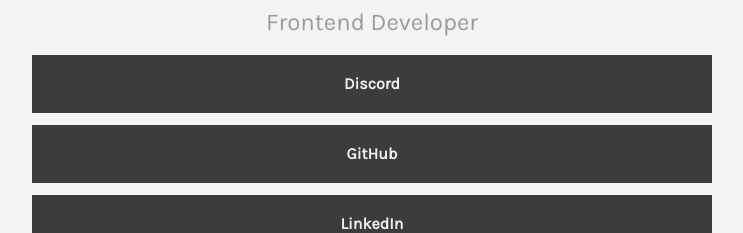
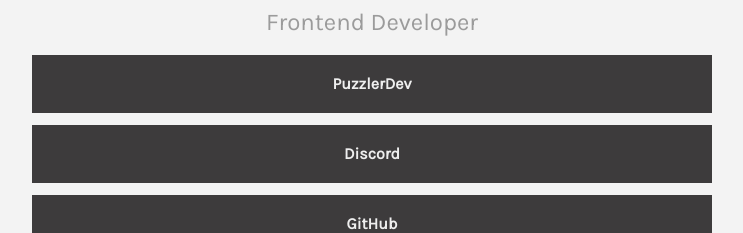
Before and after one commit to adonyssantos/adonyssantos, a React app: page / in a window 1280 px wide. Before the commit this address led to /links. Shown: the part 193-426 px from the top of the page, without its empty margins (268-1011 px from the left). Built offline with nearby package versions, Linux system fonts and the light colour scheme.

Commit message:
feat: Add PuzzlerDev link in linksData.json

```diff
--- a/data/linksData.json
+++ b/data/linksData.json
@@ -9,8 +9,13 @@
   },
   "links": [
     {
+      "title": "PuzzlerDev",
+      "url": "/puzzlerdev",
+      "openInNewTab": false
+    },
+    {
       "title": "Discord",
-      "url": "https://discord.gg/fyGx7BZ",
+      "url": "/discord",
       "openInNewTab": true
     },
     {
--- a/src/routes/App.js
+++ b/src/routes/App.js
@@ -10,8 +10,8 @@
       <Switch>
         {redirectsList(redirects)}
 
-        <Route exact path="/" component={Home} />
-        <Route exact path="/home" component={Home} />
+        <Route exact path="/" component={Links} />
+        <Route exact path="/home" component={Links} />
         <Route exact path="/links" component={Links} />
         <Route component={NotFound} />
       </Switch>
```
